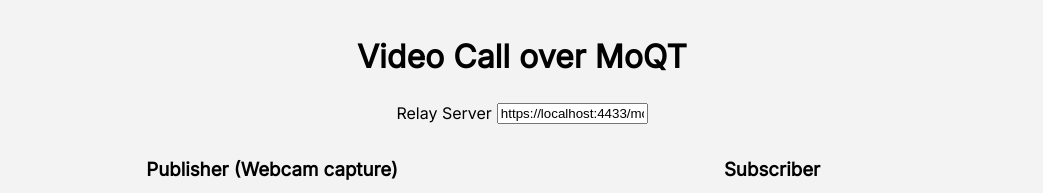
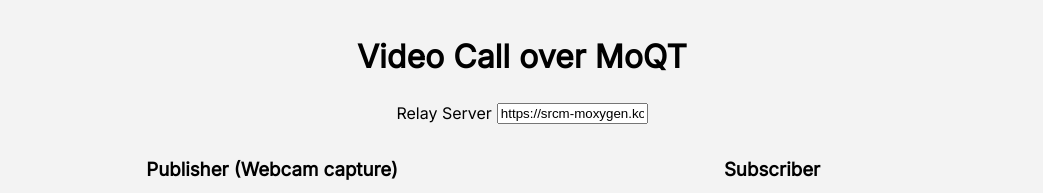
Before and after one commit to kota-yata/media-over-quic-experiment, a SvelteKit app: page / in a window 1280 px wide. Shown: the top 193 px of the page, without its empty margins (118-1161 px from the left). Built offline with nearby package versions, Linux system fonts and the light colour scheme; no server answers.

Commit message:
modify default server url

```diff
--- a/src/routes/+page.svelte
+++ b/src/routes/+page.svelte
@@ -4,7 +4,7 @@
   import MoQtPublisher from '$lib/components/MoQTPublisher.svelte';
   import RelayServerUrl from '$lib/components/RelayServerUrl.svelte';
 
-  let moqtServerUrl = 'https://localhost:4433/moq';
+  let moqtServerUrl = 'https://srcm-moxygen.kota-yata.com:4433/moq';
 </script>
 
 <svelte:head>
```
